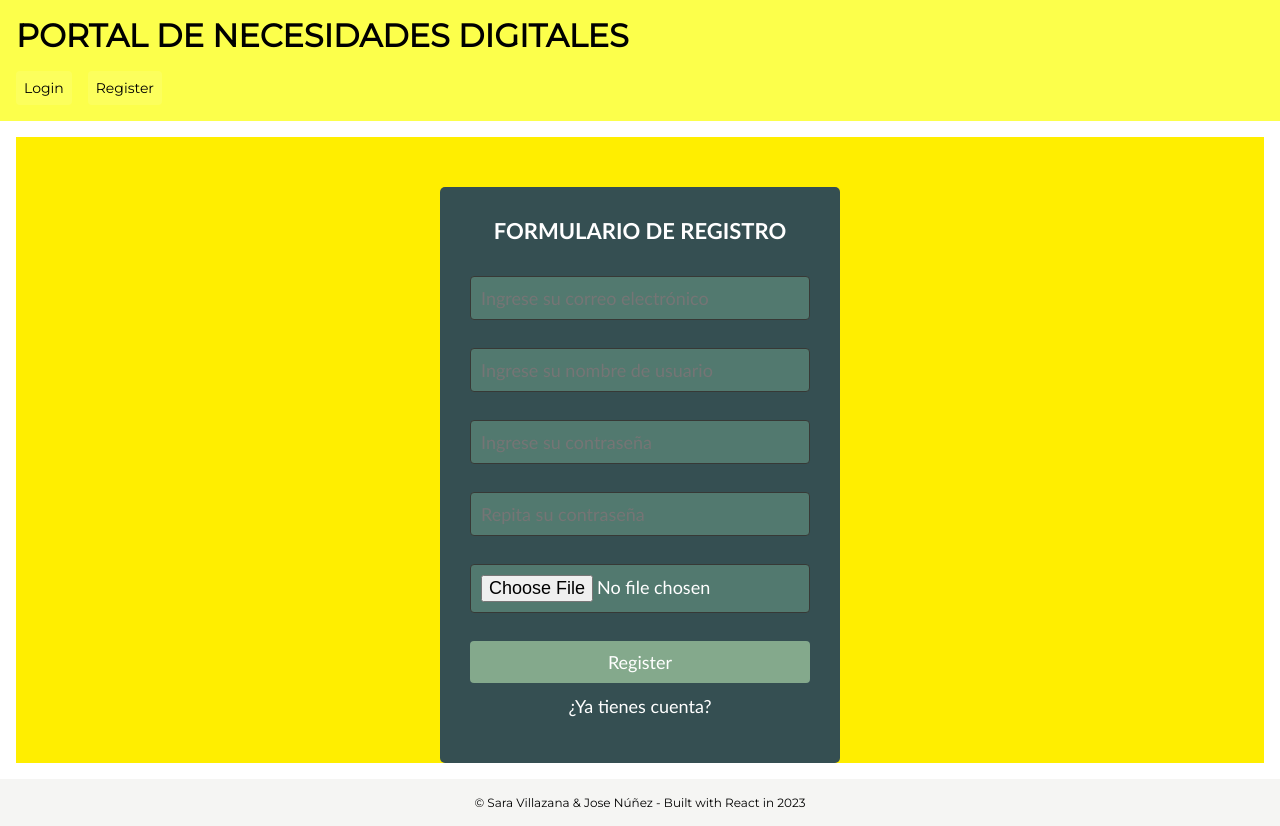
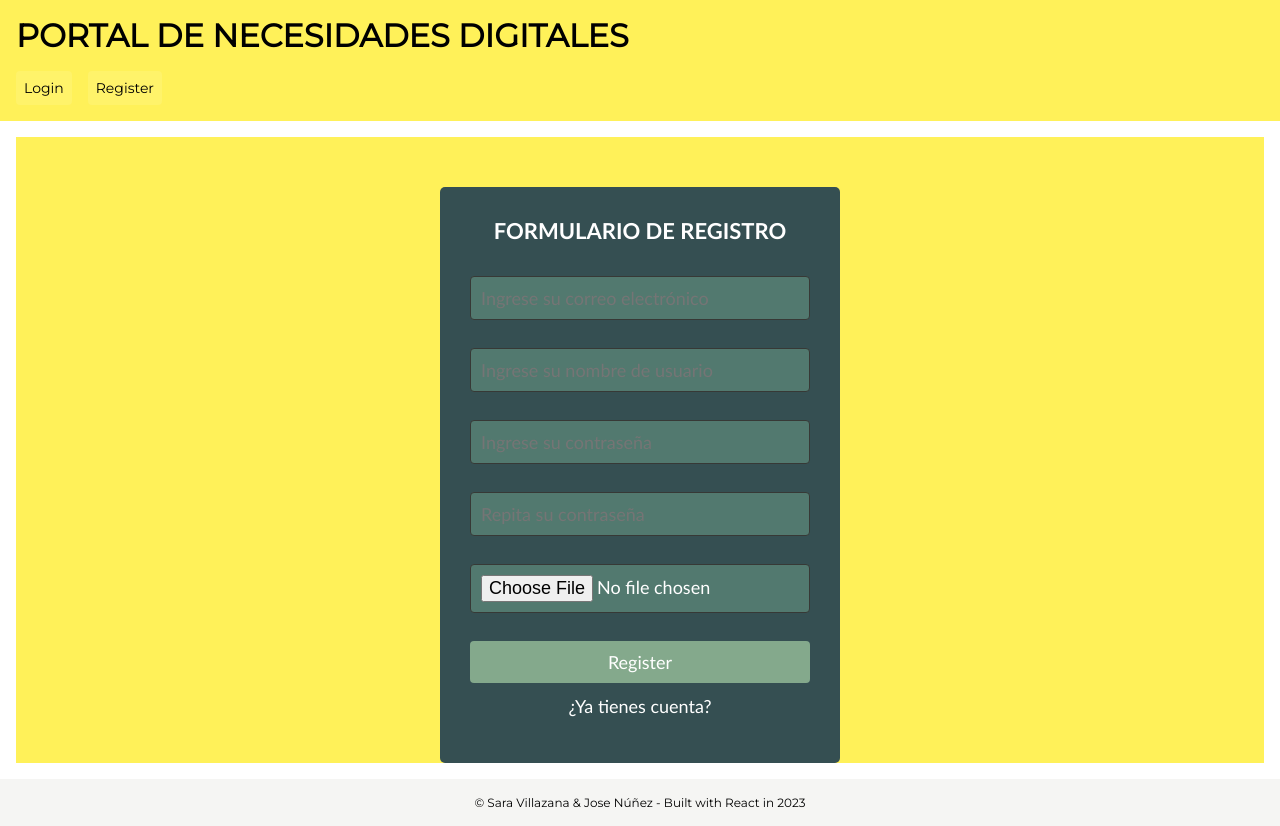
Before and after one commit to JoseNunhez/portal-de-necesidades-frontend, a React (Create React App) app: page /register in a window 1280 px wide. Built offline with nearby package versions, Linux system fonts and the light colour scheme.

Commit message:
cambios css color de texto y links para mostrar

```diff
--- a/src/App.css
+++ b/src/App.css
@@ -9,9 +9,7 @@
 a:link, a:visited, a:active, a{
   text-decoration:none;
 }
-header a {
-  color: #fcff4b;
-}
+
 
 h1 a {
   color: rgb(0, 0, 0);
@@ -32,26 +30,6 @@ h1 a:hover{
 main{
   flex: 1;
   padding: 1rem;
-}
-
-#root > header {
-  padding: 1rem;
-}
-
-header {
-  background-color:#fcff4b;
-  color: white;
-}
-
-#root > header h1{
-  margin-bottom: 1rem;
-  color: rgb(255, 255, 255);
-}
-
-#root > header ul {
-  display: flex;
-  list-style: none;
-  gap : 1rem;
 }
 
 h3{
@@ -90,5 +68,5 @@ h2 {
   flex-direction: column;
   align-items: center;
   justify-content: center;
-  background-color: #ffee00;
+  background-color: #fff159;
 }
--- a/src/styles/filtrosform.css
+++ b/src/styles/filtrosform.css
@@ -1,13 +1,14 @@
 .filtros-servicios {
     display: flex;
     flex-direction: column;
-    background-color: #ffe3b6;
+    background-color: #ffffff;
     gap: 1rem;
     padding: 1rem;
     margin: 1rem;
     border: 1px solid #ccc;
     border-radius: 5px;
-    box-shadow: 0 0 5px rgb(0, 0, 0);
+    box-shadow: 0 0 5px rgba(0, 0, 0, 0.137);
+    font-family: 'Montserrat';
   }
 
   .filtros-form {
@@ -16,9 +17,9 @@
   }
 
   .filtros-form p {
-    background-color: #fcefdab1;
+    background-color: #f8f5efb1;
     border: 1px solid #ccc;
     border-radius: 5px;
-    box-shadow: 0 0 5px rgb(0, 0, 0);
+    box-shadow: 0 0 5px rgba(0, 0, 0, 0.137);
     padding: 0.5rem;
 }
--- a/src/styles/header.css
+++ b/src/styles/header.css
@@ -1,4 +1,37 @@
+header a {
+  color: #000000;
+}
+
+
+#root > header {
+  padding: 1rem;
+}
+
+header {
+  background-color:#fff159;
+  color: rgb(0, 0, 0);
+}
+
+#root > header h1{
+  margin-bottom: 1rem;
+  color: rgb(255, 255, 255);
+}
+
+#root > header ul {
+  display: flex;
+  list-style: none;
+  gap : 1rem;
+}
+
+
 .user-header:hover {
   cursor: pointer;
   text-decoration: underline;
 }
+
+a.user-header {
+  color: rgb(0, 4, 255);
+  text-decoration: underline;
+  font-weight: bold;
+  text-transform: uppercase;
+}
```
